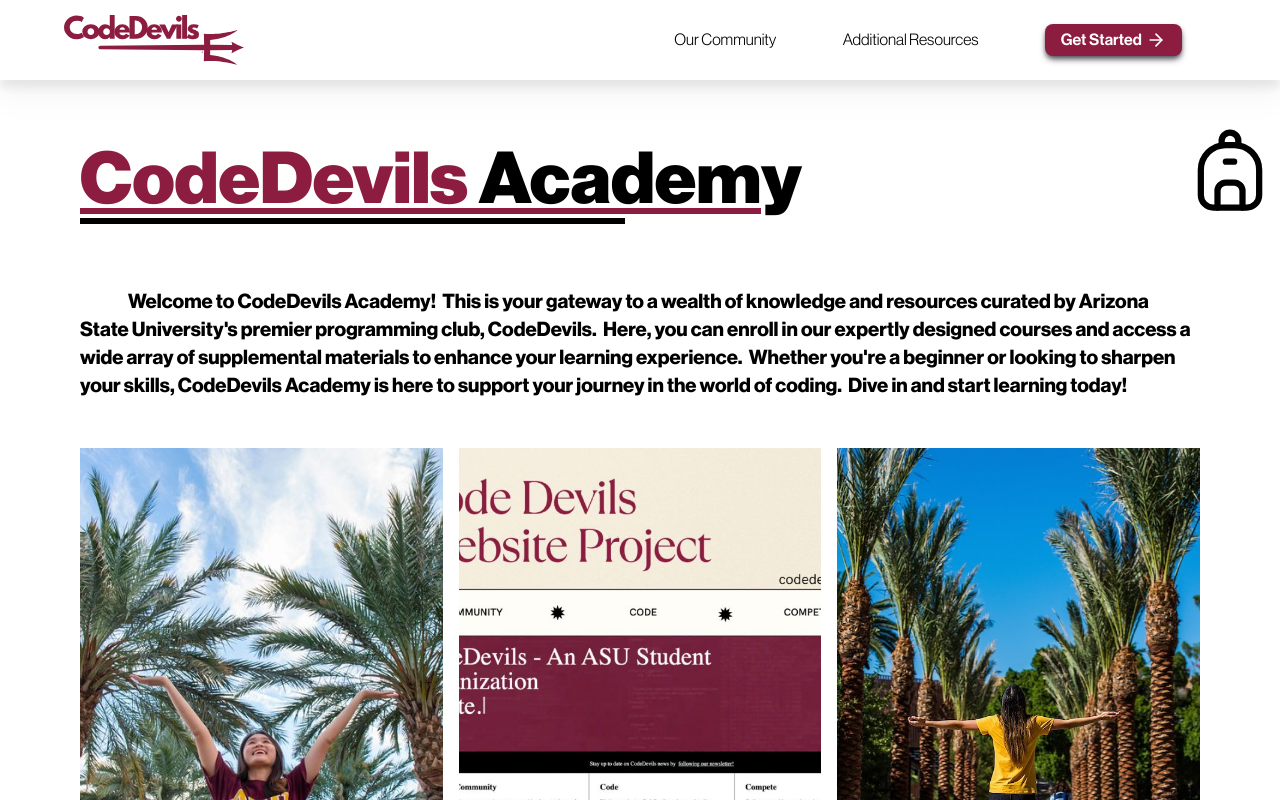
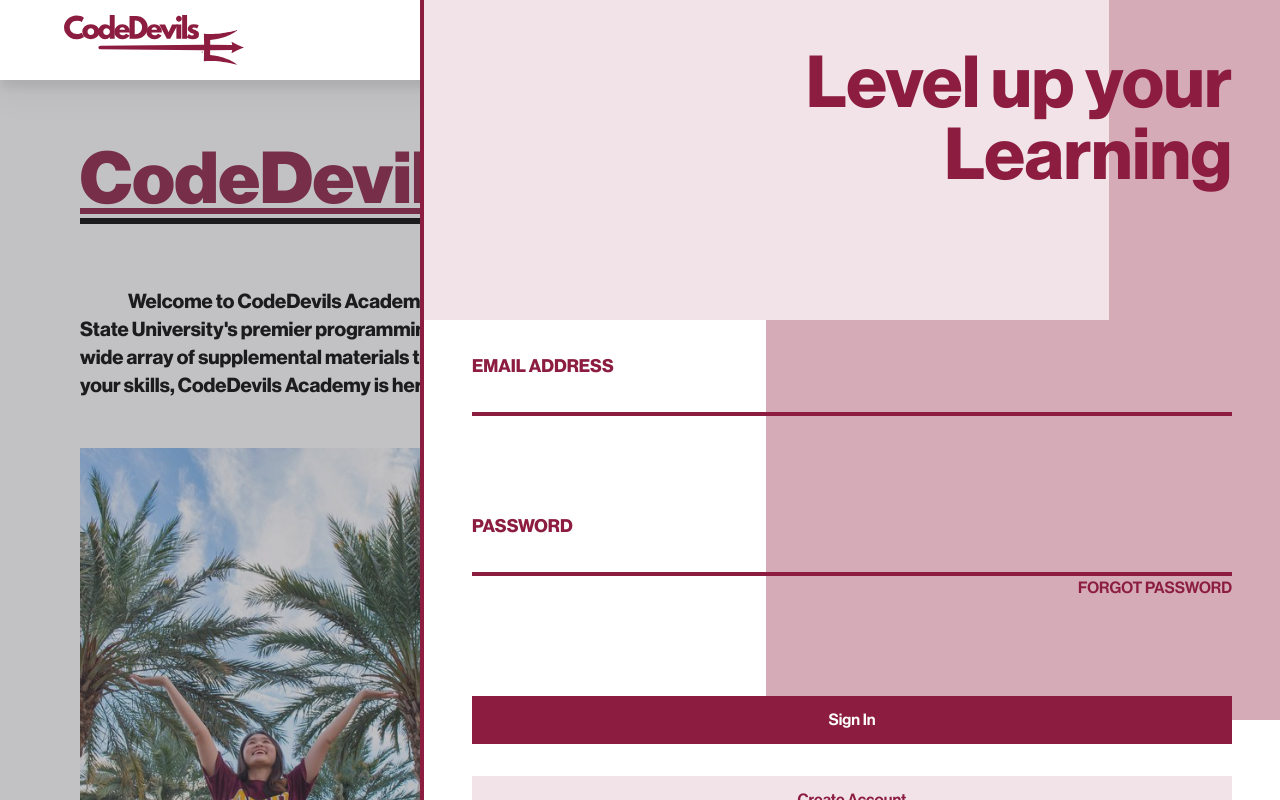
Before and after one commit to PitaFLAME/CodeDevils-Academy, a Next.js app: page / in a window 1280 px wide. Shown: the top 800 px of the page. Built offline with nearby package versions, Linux system fonts and the light colour scheme.

Commit message:
Added login overlay

```diff
--- a/src/app/page.tsx
+++ b/src/app/page.tsx
@@ -1,22 +1,18 @@
-import LandingImageCards from "@/components/landing/LandingImageCards";
-import LandingTitle from "@/components/landing/LandingTitle";
-import MaxWidthWrapper from "@/components/MaxWidthWrapper";
-import { ArrowRight, Backpack } from "lucide-react";
-import Image from "next/image";
-import Link from "next/link";
+import LandingPage from "@/components/landing/LandingPage";
+
 
 export default function Home() {
+  const user = true;
   return (
-    <main className="w-full bg-white">
-      <div className="h-36" />
-      <MaxWidthWrapper>
+    <main className="w-full bg-white overflow-hidden">
+      <div className="h-36" /> {/* Spacer for navbar */}
 
-        <LandingTitle />
-        <LandingImageCards />
+      { user?
+        <LandingPage /> : <></>
+      }
 
 
 
-      </MaxWidthWrapper>
     </main>
   );
 }
--- /dev/null
+++ b/src/components/landing/LandingPage.tsx
@@ -0,0 +1,25 @@
+'use client'
+
+import LoginOverlay from "../login/LoginOverlay"
+import MaxWidthWrapper from "../MaxWidthWrapper"
+import LandingImageCards from "./LandingImageCards"
+import LandingTitle from "./LandingTitle"
+
+
+const LandingPage = () => {
+    const loginOverlay = true
+    return (
+        <>
+            <div className="absolute w-full h-full -m-20 bg-zinc-600 opacity-35" />
+            <MaxWidthWrapper>
+                <LandingTitle />
+                <LandingImageCards />
+
+
+            </MaxWidthWrapper>
+            <LoginOverlay enabled={loginOverlay} />
+        </>
+    )
+}
+
+export default LandingPage
--- /dev/null
+++ b/src/components/login/LoginOverlay.tsx
@@ -0,0 +1,74 @@
+
+
+
+const LoginOverlay = ({enabled}: {
+    enabled?: boolean,
+}) => {
+
+    return (
+        <div className={`absolute h-[100vh] bg-white right-0 top-0 z-50 border-l-4 border-asumaroon
+            md:w-[60vw] lg:w-[616px] xl:w-[860px]
+            transition-transform duration-500
+            ${enabled ? 'translate-x-0' : 'translate-x-full'} hidden md:block`} >
+            <div className="relative h-full w-full">
+
+                <div className="absolute bg-asumaroon-300 right-0 top-0 w-[60%] h-[90%]" />
+                <div className="absolute bg-asumaroon-100 left-0 top-0 w-[80%] h-[40%]" />
+
+                <div className="absolute w-full p-12">
+                    <h1 className="text-right
+                        text-asumaroon md:text-7xl text-5xl font-neue-haas-bold">
+                        Level up your</h1>
+                    <h1 className="text-right
+                        text-asumaroon md:text-7xl text-5xl font-neue-haas-bold">
+                        Learning</h1>
+
+                    <div className="mt-40" >
+                        <h2 className="text-asumaroon text-lg font-neue-haas-bold" >
+                            EMAIL ADDRESS
+                        </h2>
+                        <input type="email" className="w-full bg-transparent h-8 text-black" />
+                        <div className="bg-asumaroon w-full h-1" />
+                    </div>
+
+                    <div className="mt-24" >
+                        <h2 className="text-asumaroon text-lg font-neue-haas-bold" >
+                            PASSWORD
+                        </h2>
+                        <input type="password" className="w-full bg-transparent h-8 text-black" />
+                        <div className="bg-asumaroon w-full h-1" />
+                        <div className="flex justify-end w-full">
+                            <h2 className="text-asumaroon text-md font-neue-haas-medium text-right
+                                hover:underline hover:underline-offset-2 cursor-pointer" >
+                                FORGOT PASSWORD
+                            </h2>
+                        </div>
+                    </div>
+
+                    <div className="flex justify-center items-center mt-24 cursor-pointer
+                        w-full h-12 bg-asumaroon text-white text-md font-neue-haas-medium
+                        hover:bg-asumaroon-800 hover:underline hover:underline-offset-2" >
+                        Sign In
+                    </div>
+
+                    <div className="flex justify-center items-center mt-8 cursor-pointer
+                        w-full h-12 bg-asumaroon-100 text-asumaroon text-md font-neue-haas-medium
+                        hover:bg-zinc-100 hover:underline hover:underline-offset-2" >
+                        Create Account
+                    </div>
+
+
+
+
+                </div>
+
+
+
+
+            </div>
+
+        </div>
+    )
+}
+
+export default LoginOverlay;
```
